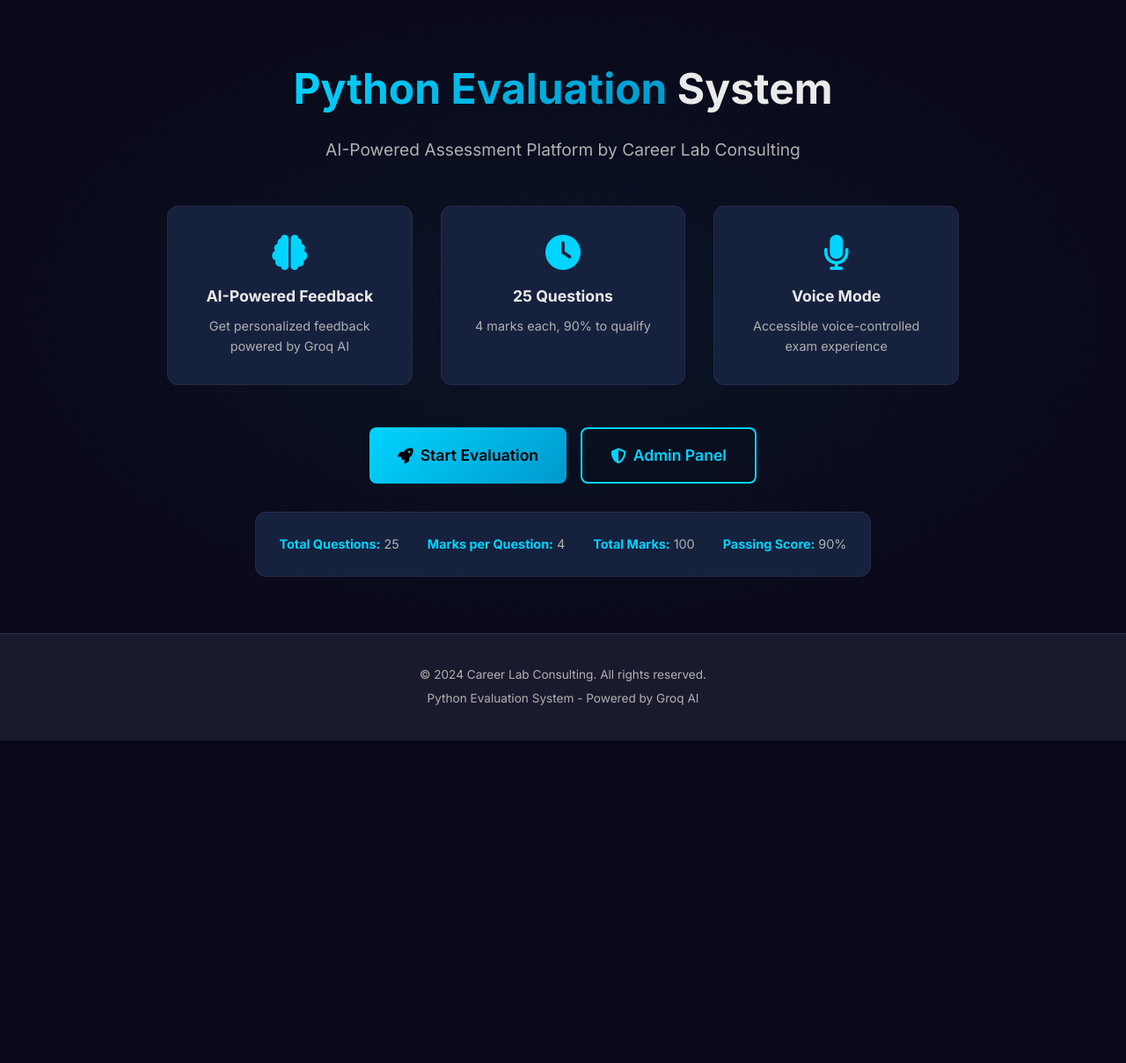
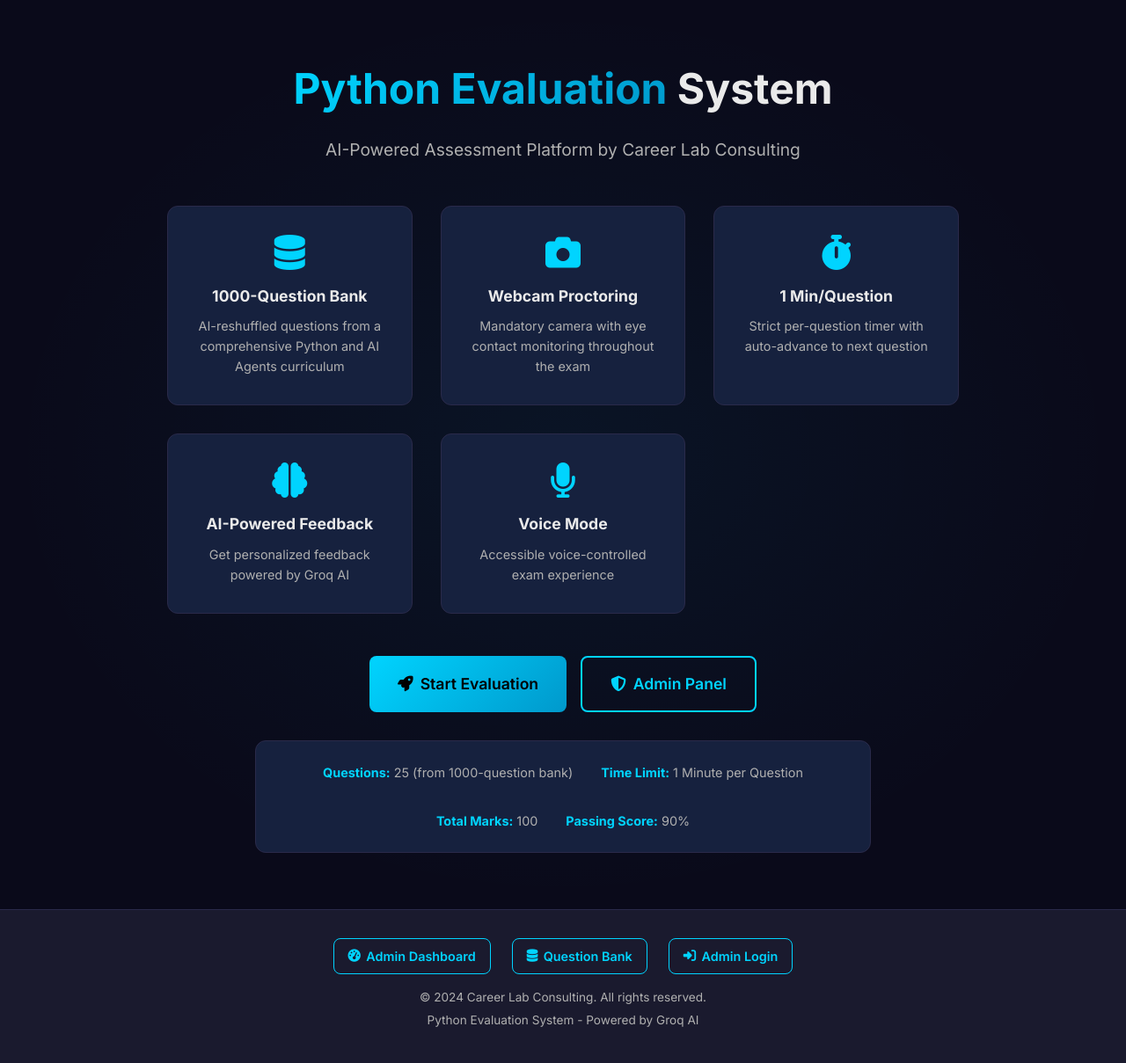
Before and after one commit to debalghosh123/Autonomous-Operation-Management-System-, a FastAPI app: page / in a window 1280 px wide. Shown: the part 76-1285 px from the top of the page at 88% size. Before the commit the page ends 918 px from the top, so only its background shows below. Run offline with FastAPI, Linux system fonts and the light colour scheme.

Commit message:
feat: Add admin panel links to footer, update index page features, fix exam results and config

```diff
--- a/app/config.py
+++ b/app/config.py
@@ -38,7 +38,7 @@ class Settings:
     MARKS_PER_QUESTION: int = 4
     TOTAL_MARKS: int = 100
     PASSING_PERCENTAGE: float = 90.0
-    EXAM_DURATION_MINUTES: int = 60
+    EXAM_DURATION_MINUTES: int = 25
 
     # Admin
     ADMIN_USERNAME: str = os.getenv("ADMIN_USERNAME", "admin")
--- a/static/css/style.css
+++ b/static/css/style.css
@@ -826,6 +826,34 @@ body {
     margin: 0.3rem 0;
 }
 
+.footer-admin-links {
+    display: flex;
+    justify-content: center;
+    align-items: center;
+    gap: 1.5rem;
+    margin-bottom: 1rem;
+    flex-wrap: wrap;
+}
+
+.footer-admin-link {
+    color: var(--accent-primary);
+    text-decoration: none;
+    font-weight: 600;
+    font-size: 0.9rem;
+    padding: 0.5rem 1rem;
+    border: 1px solid var(--accent-primary);
+    border-radius: 8px;
+    transition: var(--transition);
+    display: inline-flex;
+    align-items: center;
+    gap: 0.4rem;
+}
+
+.footer-admin-link:hover {
+    background: var(--accent-primary);
+    color: #000;
+}
+
 /* Responsive */
 @media (max-width: 768px) {
     .hero-title {
--- a/templates/base.html
+++ b/templates/base.html
@@ -30,6 +30,17 @@
 
     <footer class="footer">
         <div class="footer-content">
+            <div class="footer-admin-links">
+                <a href="/admin/dashboard" class="footer-admin-link">
+                    <i class="fas fa-tachometer-alt"></i> Admin Dashboard
+                </a>
+                <a href="/admin/questions" class="footer-admin-link">
+                    <i class="fas fa-database"></i> Question Bank
+                </a>
+                <a href="/admin/login" class="footer-admin-link">
+                    <i class="fas fa-sign-in-alt"></i> Admin Login
+                </a>
+            </div>
             <p>&copy; 2024 Career Lab Consulting. All rights reserved.</p>
             <p>Python Evaluation System - Powered by Groq AI</p>
         </div>
--- a/templates/index.html
+++ b/templates/index.html
@@ -13,14 +13,24 @@
         </p>
         <div class="hero-features">
             <div class="feature-card">
+                <i class="fas fa-database"></i>
+                <h3>1000-Question Bank</h3>
+                <p>AI-reshuffled questions from a comprehensive Python and AI Agents curriculum</p>
+            </div>
+            <div class="feature-card">
+                <i class="fas fa-camera"></i>
+                <h3>Webcam Proctoring</h3>
+                <p>Mandatory camera with eye contact monitoring throughout the exam</p>
+            </div>
+            <div class="feature-card">
+                <i class="fas fa-stopwatch"></i>
+                <h3>1 Min/Question</h3>
+                <p>Strict per-question timer with auto-advance to next question</p>
+            </div>
+            <div class="feature-card">
                 <i class="fas fa-brain"></i>
                 <h3>AI-Powered Feedback</h3>
                 <p>Get personalized feedback powered by Groq AI</p>
-            </div>
-            <div class="feature-card">
-                <i class="fas fa-clock"></i>
-                <h3>25 Questions</h3>
-                <p>4 marks each, 90% to qualify</p>
             </div>
             <div class="feature-card">
                 <i class="fas fa-microphone"></i>
@@ -38,10 +48,10 @@
         </div>
         <div class="exam-info">
             <div class="info-item">
-                <strong>Total Questions:</strong> 25
+                <strong>Questions:</strong> 25 (from 1000-question bank)
             </div>
             <div class="info-item">
-                <strong>Marks per Question:</strong> 4
+                <strong>Time Limit:</strong> 1 Minute per Question
             </div>
             <div class="info-item">
                 <strong>Total Marks:</strong> 100
```
Also changed, not shown: app/routers/exam.py (+15 -3 lines), templates/components/footer.html (+11 -1 lines), tests/test_database.py (+6 -4 lines).
